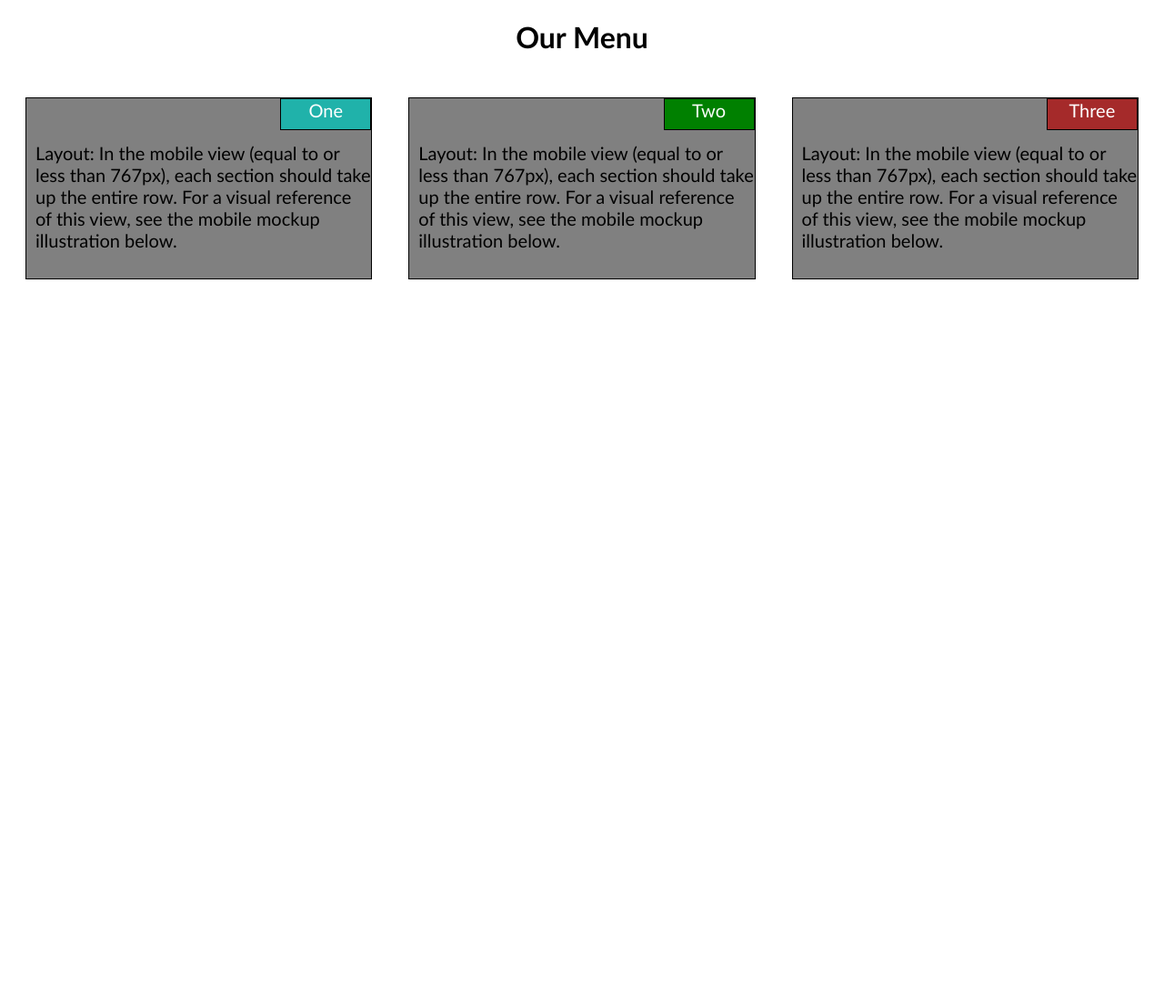
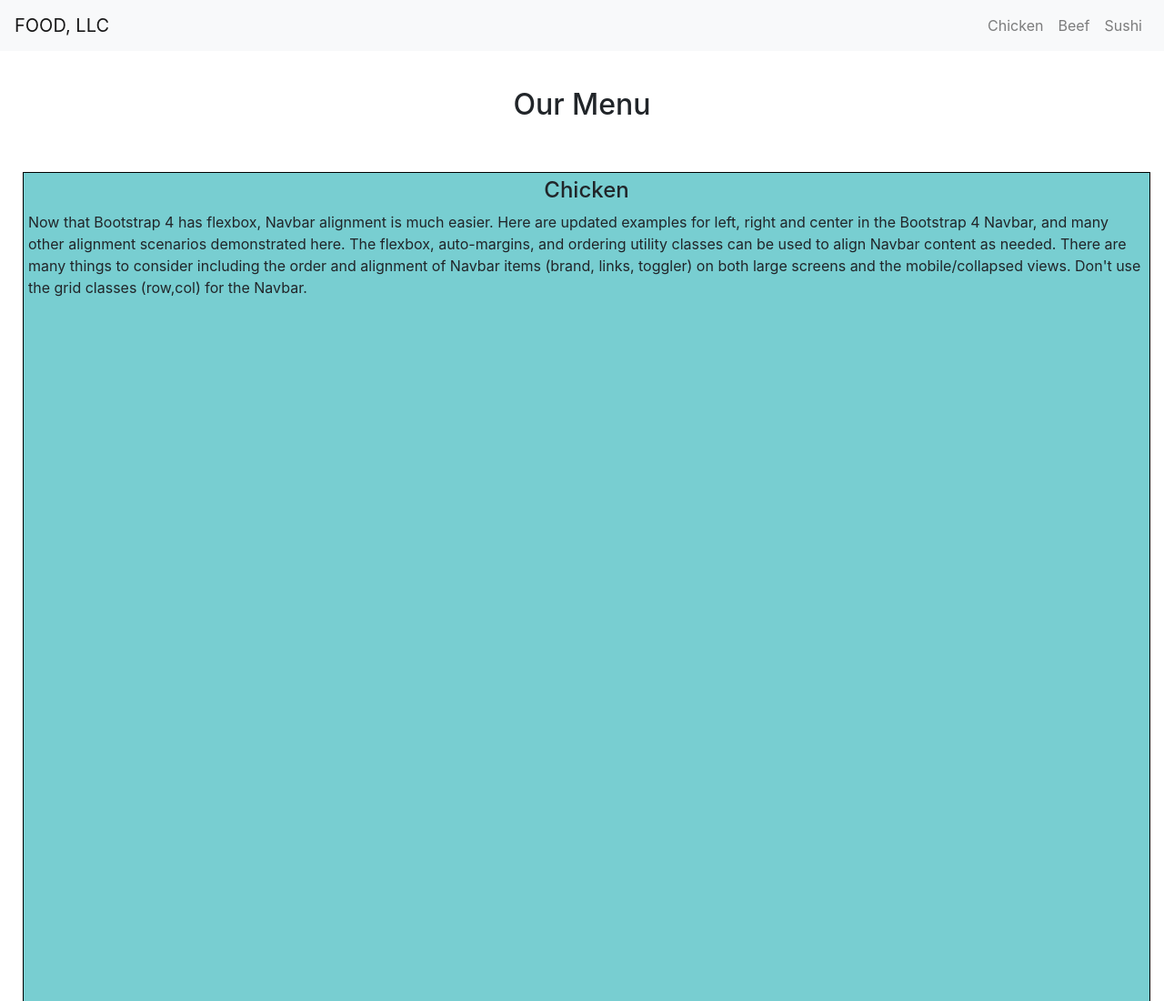
Before and after one commit to nasif-raihan/coursera-test, a plain HTML site: page index.html in a window 1280 px wide. Shown: the top 1100 px of the page at 91% size. Before the commit the page ends 800 px from the top, so only its background shows below. Drawn offline with nearby package versions, Linux system fonts and the light colour scheme.

Commit message:
mod3 solution

```diff
--- a/index.html
+++ b/index.html
@@ -3,40 +3,78 @@
 <head>
     <meta charset="UTF-8">
     <meta name="viewport" content="width=device-width, initial-scale=1.0">
-    <title>Menu</title>
-    <link rel="stylesheet" href="mod2_solution/CSS/style.css">
+    <title>Document</title>
+
+    <link rel="stylesheet" href="https://stackpath.bootstrapcdn.com/bootstrap/4.5.2/css/bootstrap.min.css" integrity="sha384-JcKb8q3iqJ61gNV9KGb8thSsNjpSL0n8PARn9HuZOnIxN0hoP+VmmDGMN5t9UJ0Z" crossorigin="anonymous">
+    <link rel="stylesheet" href="mod3_solution/CSS/style.css">
+
 </head>
 <body>
 
-    <h1 >Our Menu</h1>
+<header>
+    <nav class="navbar navbar-expand-md navbar-expand-sm navbar-light bg-light">
+        <a class="navbar-brand" href="#">FOOD, LLC</a>
 
-  <div class="row">
+        <button class="navbar-toggler d-block d-sm-none" type="button" data-toggle="collapse" data-target="#navbarSupportedContent"
+                aria-controls="navbarSupportedContent" aria-expanded="false" aria-label="Toggle navigation">
+          <span class="navbar-toggler-icon"></span>
+        </button>
 
-      <div class = "container col-lg-1 col-md-1 col-sm-1">
-        <section>
-          <p id="p1">One</p>
-          <br><br>
-          Layout: In the mobile view (equal to or less than 767px), each section should take up the entire row. For a visual reference of this view, see the mobile mockup illustration below.
+        <div class="collapse navbar-collapse hidden-md hidden-sm" id="navbarSupportedContent">
+           <ul class="nav navbar-nav ml-auto w-100 justify-content-end">
+            <li class="nav-item">
+                <a class="nav-link text-center" href="#">Chicken</a>
+            </li>
+            <li class="nav-item">
+                <a class="nav-link text-center" href="#">Beef</a>
+            </li>
+            <li class="nav-item">
+                <a class="nav-link text-center" href="#">Sushi</a>
+            </li>
+        </ul>
+        </div> <!--end of navbarSupportedContent-->
 
-        </section>
-      </div>
+      </nav>
+</header>
 
-      <div class = "container col-lg-2 col-md-2 col-sm-2">
-        <section>
-          <p id="p2">Two</p>
-          <br><br>
-          Layout: In the mobile view (equal to or less than 767px), each section should take up the entire row. For a visual reference of this view, see the mobile mockup illustration below.
-        </section>
-      </div>
 
-      <div class = "container col-lg-3 col-md-3 col-sm-3">
-        <section>
-          <p id="p3">Three</p>
-          <br><br>
-          Layout: In the mobile view (equal to or less than 767px), each section should take up the entire row. For a visual reference of this view, see the mobile mockup illustration below.
-        </section>
-      </div>
+<h2 class="text-center">Our Menu</h2>
 
-  </div>
+<section>
+  <div id="d1" class="col-md-12 col-sm-12 col-xs-12">
+    <h4 class="text-center">Chicken</h4>
+    <p>Now that Bootstrap 4 has flexbox, Navbar alignment is much easier. Here are updated examples for left,
+right and center in the Bootstrap 4 Navbar, and many other alignment scenarios demonstrated here.
+The flexbox, auto-margins, and ordering utility classes can be used to align Navbar content as needed.
+There are many things to consider including the order and alignment of Navbar items (brand, links, toggler)
+on both large screens and the mobile/collapsed views. Don't use the grid classes (row,col) for the Navbar.
+    </p>
+  </div> <!---end of d1-->
+
+  <div id="d2" class="col-md-12 col-sm-12 col-xs-12">
+    <h4 class="text-center">Sushi</h4>
+    <p>Now that Bootstrap 4 has flexbox, Navbar alignment is much easier. Here are updated examples for left,
+right and center in the Bootstrap 4 Navbar, and many other alignment scenarios demonstrated here.
+The flexbox, auto-margins, and ordering utility classes can be used to align Navbar content as needed.
+There are many things to consider including the order and alignment of Navbar items (brand, links, toggler)
+on both large screens and the mobile/collapsed views. Don't use the grid classes (row,col) for the Navbar.
+    </p>
+  </div> <!---end of d2-->
+
+  <div id="d3" class="col-md-12 col-sm-12 col-xs-12">
+    <h4 class="text-center">Beef</h4>
+    <p>Now that Bootstrap 4 has flexbox, Navbar alignment is much easier. Here are updated examples for left,
+right and center in the Bootstrap 4 Navbar, and many other alignment scenarios demonstrated here.
+The flexbox, auto-margins, and ordering utility classes can be used to align Navbar content as needed.
+There are many things to consider including the order and alignment of Navbar items (brand, links, toggler)
+on both large screens and the mobile/collapsed views. Don't use the grid classes (row,col) for the Navbar.
+    </p>
+  </div> <!---end of d3-->
+</section>
+
+<script src="https://code.jquery.com/jquery-3.5.1.slim.min.js" integrity="sha384-DfXdz2htPH0lsSSs5nCTpuj/zy4C+OGpamoFVy38MVBnE+IbbVYUew+OrCXaRkfj" crossorigin="anonymous"></script>
+<script src="https://cdn.jsdelivr.net/npm/popper.js@1.16.1/dist/umd/popper.min.js" integrity="sha384-9/reFTGAW83EW2RDu2S0VKaIzap3H66lZH81PoYlFhbGU+6BZp6G7niu735Sk7lN" crossorigin="anonymous"></script>
+<script src="https://stackpath.bootstrapcdn.com/bootstrap/4.5.2/js/bootstrap.min.js" integrity="sha384-B4gt1jrGC7Jh4AgTPSdUtOBvfO8shuf57BaghqFfPlYxofvL8/KUEfYiJOMMV+rV" crossorigin="anonymous"></script>
+
 </body>
 </html>
--- /dev/null
+++ b/mod3_solution/CSS/style.css
@@ -0,0 +1,26 @@
+section {
+    top: 40px;
+    bottom: 30px;
+    margin: 10px;
+    padding: 10px;
+}
+
+#d1, #d2, #d3 {
+    border: 1px solid black;
+    margin: 5px;
+    padding: 5px;
+    text-align: left;
+    background-color: rgb(120, 206, 209);
+    height: 1000px;
+}
+
+h2 {
+    margin: 40px;
+}
+
+
+@media (max-width: 575.98px) {
+    #navbarSupportedContent {
+        background-color:  rgb(120, 206, 209);
+    }
+}
```
Also changed, not shown: mod2_solution/index.html (added, +42 -0 lines).
